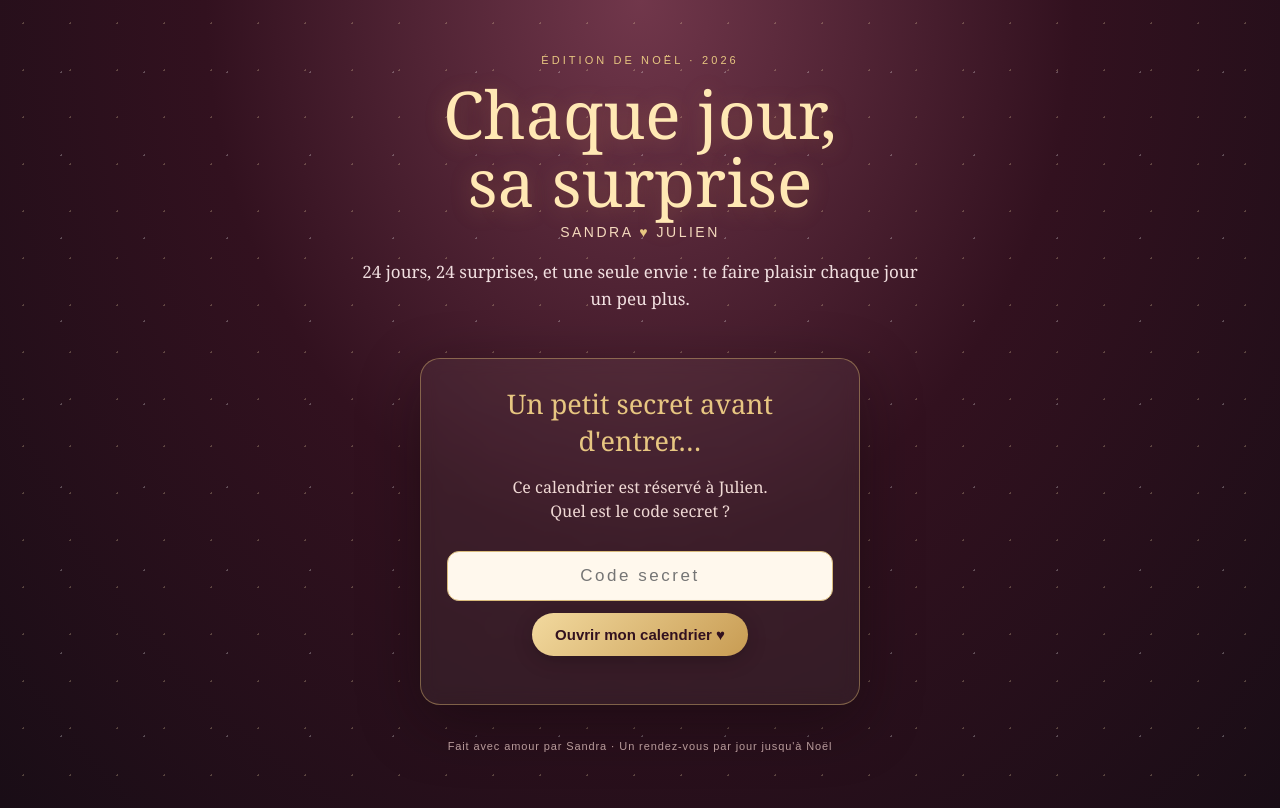
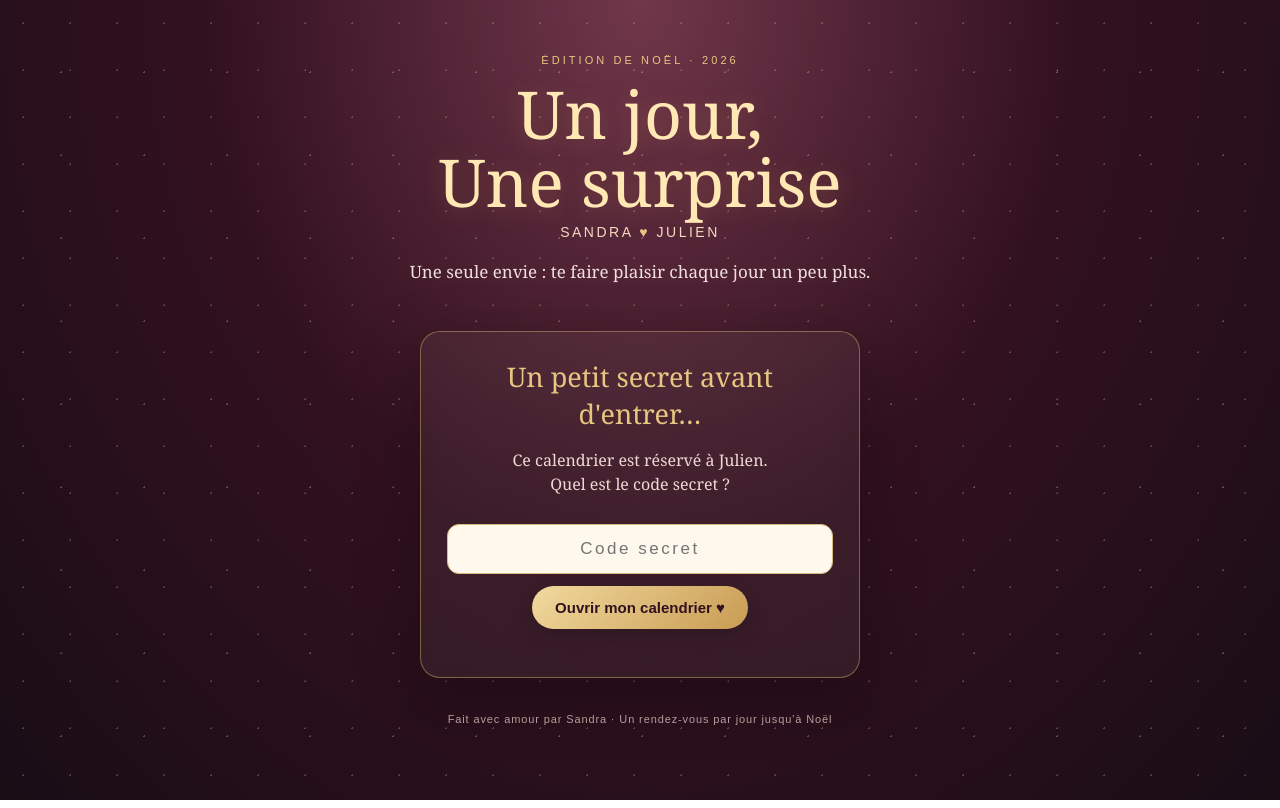
Before and after one commit to Noelarrive/chaque-jour-sa-surprise, a plain HTML site: page index.html in a window 1280 px wide. Drawn offline with Linux system fonts and the light colour scheme.

Commit message:
Update header and intro text in index.html

```diff
--- a/index.html
+++ b/index.html
@@ -50,9 +50,9 @@ footer{text-align:center;margin-top:35px;color:#c7a9a9;font:11px Arial,sans-seri
 <div class="wrap">
 <header>
   <div class="kicker">Édition de Noël · 2026</div>
-  <h1>Chaque jour,<br>sa surprise</h1>
+  <h1>Un jour,<br>Une surprise</h1>
   <div class="names">Sandra <span style="color:#e7c681">♥</span> Julien</div>
-  <p class="intro">24 jours, 24 surprises, et une seule envie : te faire plaisir chaque jour un peu plus.</p>
+  <p class="intro">Une seule envie : te faire plaisir chaque jour un peu plus.</p>
 </header>
 
 <section id="login" class="login">
```
